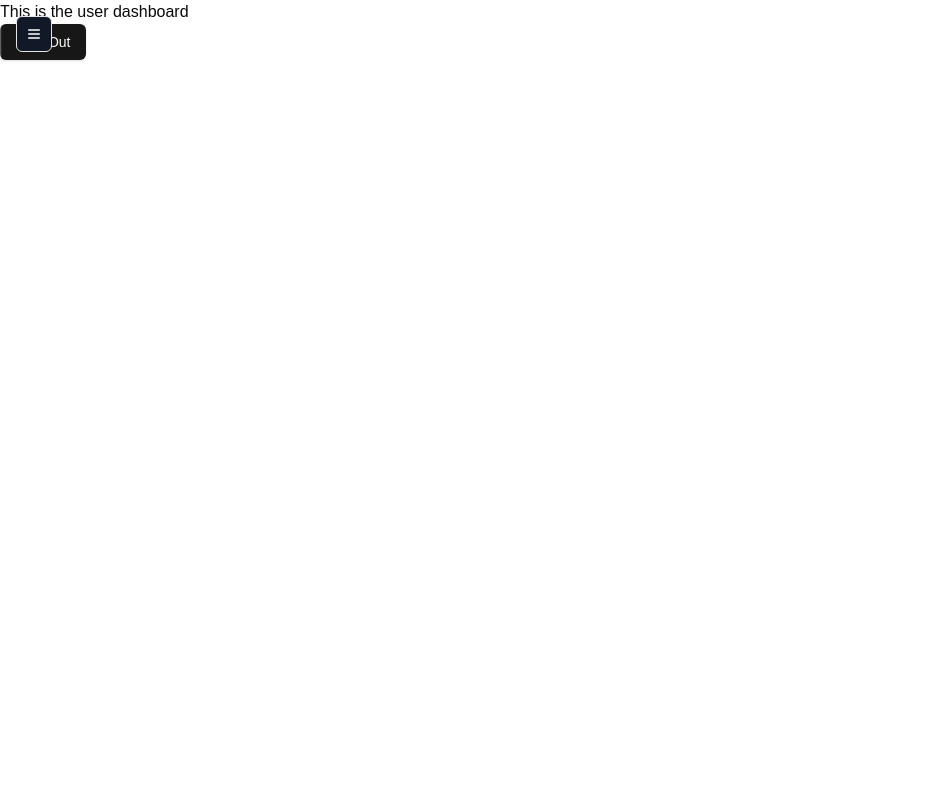
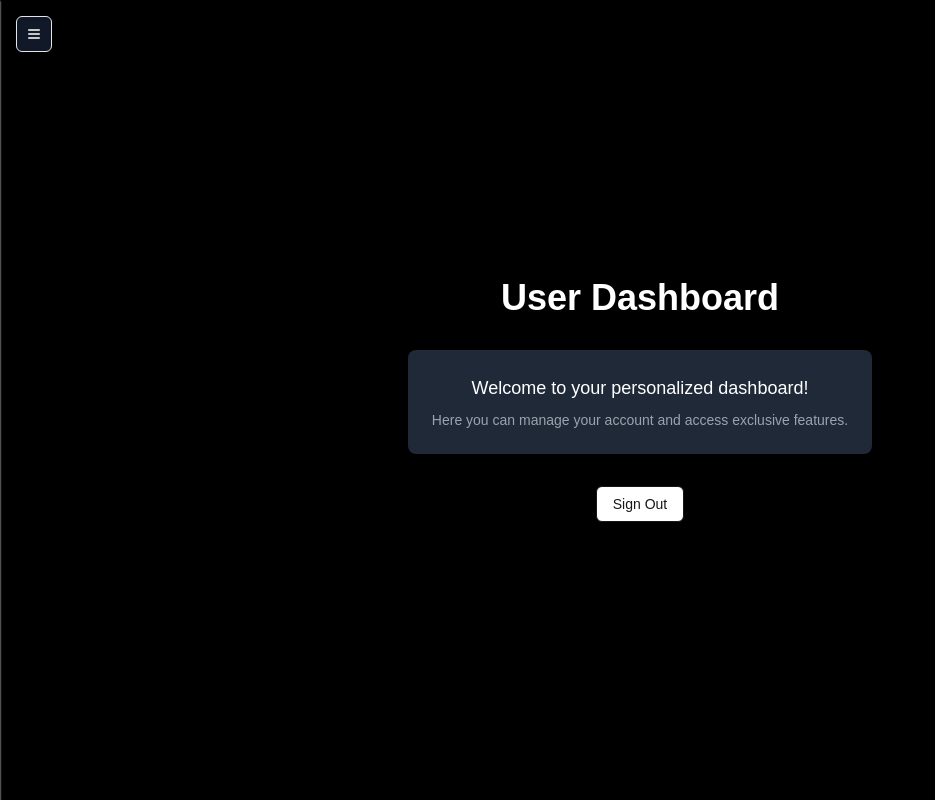
Before and after one commit to piyushjha0409/askmesol.fun, a Next.js app: page /dashboard in a window 1280 px wide. Shown: the whole page, without its empty margins (0-935 px from the left). Built offline with nearby package versions, Linux system fonts and the light colour scheme; no server answers; sample sign-in values are in the browser's storage.

Commit message:
Fix: remade the user dashboard page here more changes needs to be done

```diff
--- /dev/null
+++ b/app/(authenticated)/dashboard/page.tsx
@@ -0,0 +1,71 @@
+"use client";
+
+import React from "react";
+import { Button } from "@/components/ui/button";
+import { signOut, useSession } from "next-auth/react";
+import { redirect, useRouter } from "next/navigation";
+import { motion } from "framer-motion";
+
+export default function UserDashboard() {
+  const router = useRouter();
+  const { status } = useSession();
+
+  function logOut() {
+    signOut();
+    router.push("/");
+  }
+
+  if (status === "unauthenticated") {
+    redirect("/");
+  }
+
+  if (status === "loading") {
+    return (
+      <div className="flex h-screen items-center justify-center bg-black">
+        <motion.div
+          className="h-16 w-16 rounded-full border-4 border-t-primary"
+          animate={{ rotate: 360 }}
+          transition={{ duration: 1, repeat: Infinity, ease: "linear" }}
+        />
+      </div>
+    );
+  }
+
+  return (
+    <motion.div
+      initial={{ opacity: 0 }}
+      animate={{ opacity: 1 }}
+      transition={{ duration: 0.5 }}
+      className="flex min-h-screen flex-col items-center justify-center bg-black text-white"
+    >
+      <motion.h1
+        initial={{ y: -50 }}
+        animate={{ y: 0 }}
+        transition={{ type: "spring", stiffness: 300, damping: 30 }}
+        className="mb-8 text-4xl font-bold"
+      >
+        User Dashboard
+      </motion.h1>
+      <motion.div
+        initial={{ scale: 0.9 }}
+        animate={{ scale: 1 }}
+        transition={{ type: "spring", stiffness: 300, damping: 30 }}
+        className="mb-8 rounded-lg bg-gray-800 p-6 text-center"
+      >
+        <p className="text-lg">Welcome to your personalized dashboard!</p>
+        <p className="mt-2 text-sm text-gray-400">
+          Here you can manage your account and access exclusive features.
+        </p>
+      </motion.div>
+      <motion.div whileHover={{ scale: 1.05 }} whileTap={{ scale: 0.95 }}>
+        <Button
+          onClick={logOut}
+          variant="outline"
+          className="border-primary text-primary hover:bg-primary hover:text-primary-foreground"
+        >
+          Sign Out
+        </Button>
+      </motion.div>
+    </motion.div>
+  );
+}
--- /dev/null
+++ b/app/(authenticated)/layout.tsx
@@ -0,0 +1,14 @@
+import Sidebar from "../Components/Sidebar";
+
+export default async function RootLayout({
+  children,
+}: Readonly<{
+  children: React.ReactNode;
+}>) {
+  return (
+    <>
+      <Sidebar />
+      {children}
+    </>
+  );
+}
--- a/app/dashboard/page.tsx
+++ /dev/null
@@ -1,33 +0,0 @@
-"use client";
-import React from "react";
-import { Button } from "@/components/ui/button";
-import { signOut } from "next-auth/react";
-import { redirect, useRouter } from "next/navigation";
-import { useSession } from "next-auth/react";
-
-const Page = () => {
-  const router = useRouter();
-  const { status } = useSession();
-
-  function logOut() {
-    signOut();
-    router.push("/");
-  }
-
-  if (status === "unauthenticated") {
-    redirect("/");
-  }
-
-  if (status === "loading") {
-    return <div className="flex">Loading....</div>;
-  }
-
-  return (
-    <div>
-      <div className="flex">This is the user dashboard</div>
-      <Button onClick={() => logOut()}>Sign Out</Button>
-    </div>
-  );
-};
-
-export default Page;
--- a/app/layout.tsx
+++ b/app/layout.tsx
@@ -2,7 +2,6 @@ import type { Metadata } from "next";
 import localFont from "next/font/local";
 import Providers from "./Providers";
 import "./globals.css";
-import Sidebar from "./Components/Sidebar";
 
 const geistSans = localFont({
   src: "./fonts/GeistVF.woff",
@@ -30,10 +29,7 @@ export default async function RootLayout({
       <body
         className={`${geistSans.variable} ${geistMono.variable} antialiased`}
       >
-        <Providers>
-          <Sidebar />
-          {children}
-        </Providers>
+        <Providers>{children}</Providers>
       </body>
     </html>
   );
--- a/package.json
+++ b/package.json
@@ -18,7 +18,7 @@
     "class-variance-authority": "^0.7.0",
     "clsx": "^2.1.1",
     "dotenv": "^16.4.5",
-    "framer-motion": "^11.11.1",
+    "framer-motion": "^11.11.11",
     "lucide-react": "^0.447.0",
     "next": "14.2.14",
     "next-auth": "^5.0.0-beta.25",
```
Also changed, not shown: 1 other file (tests, documents, lock files or other folders).
